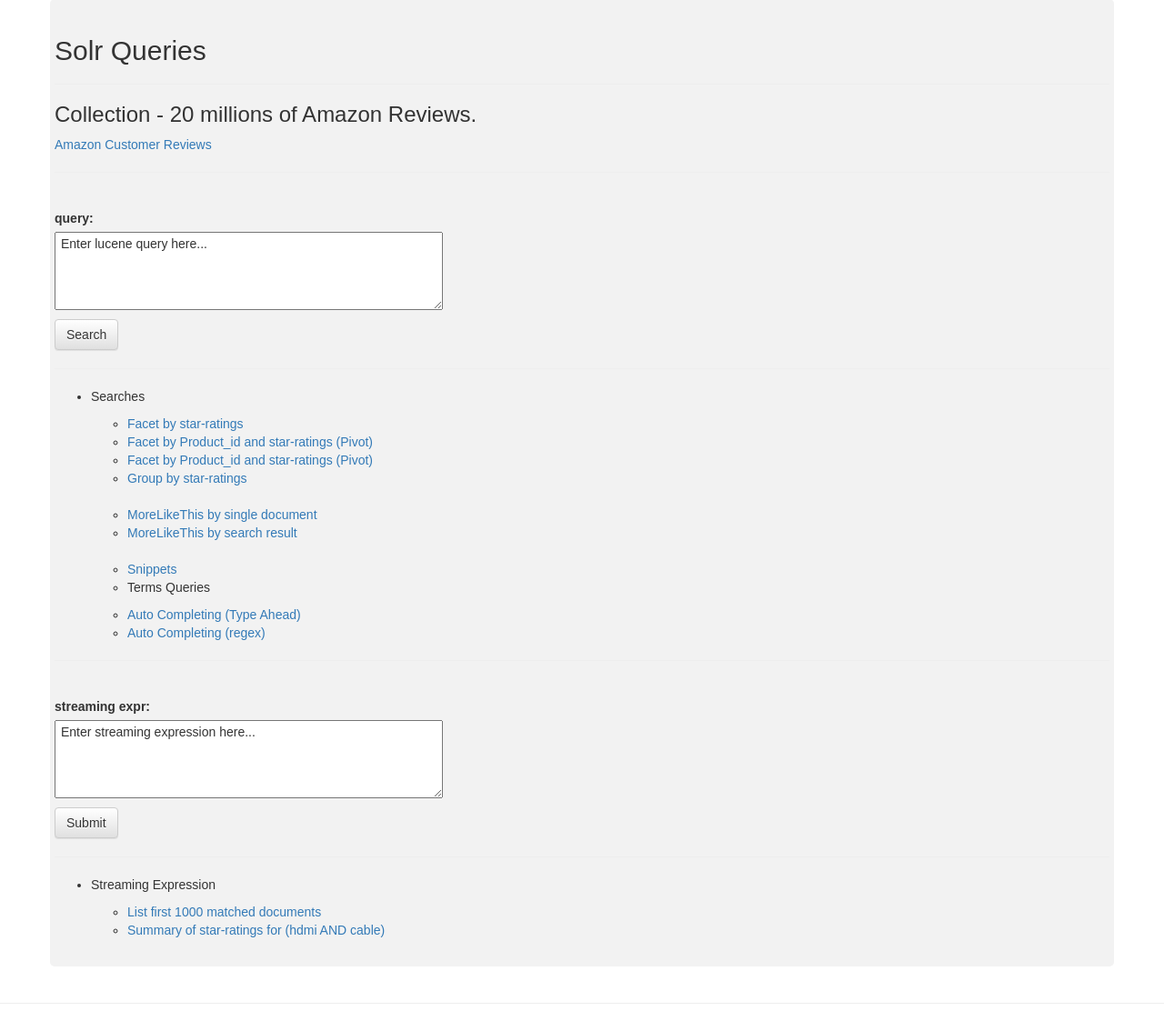
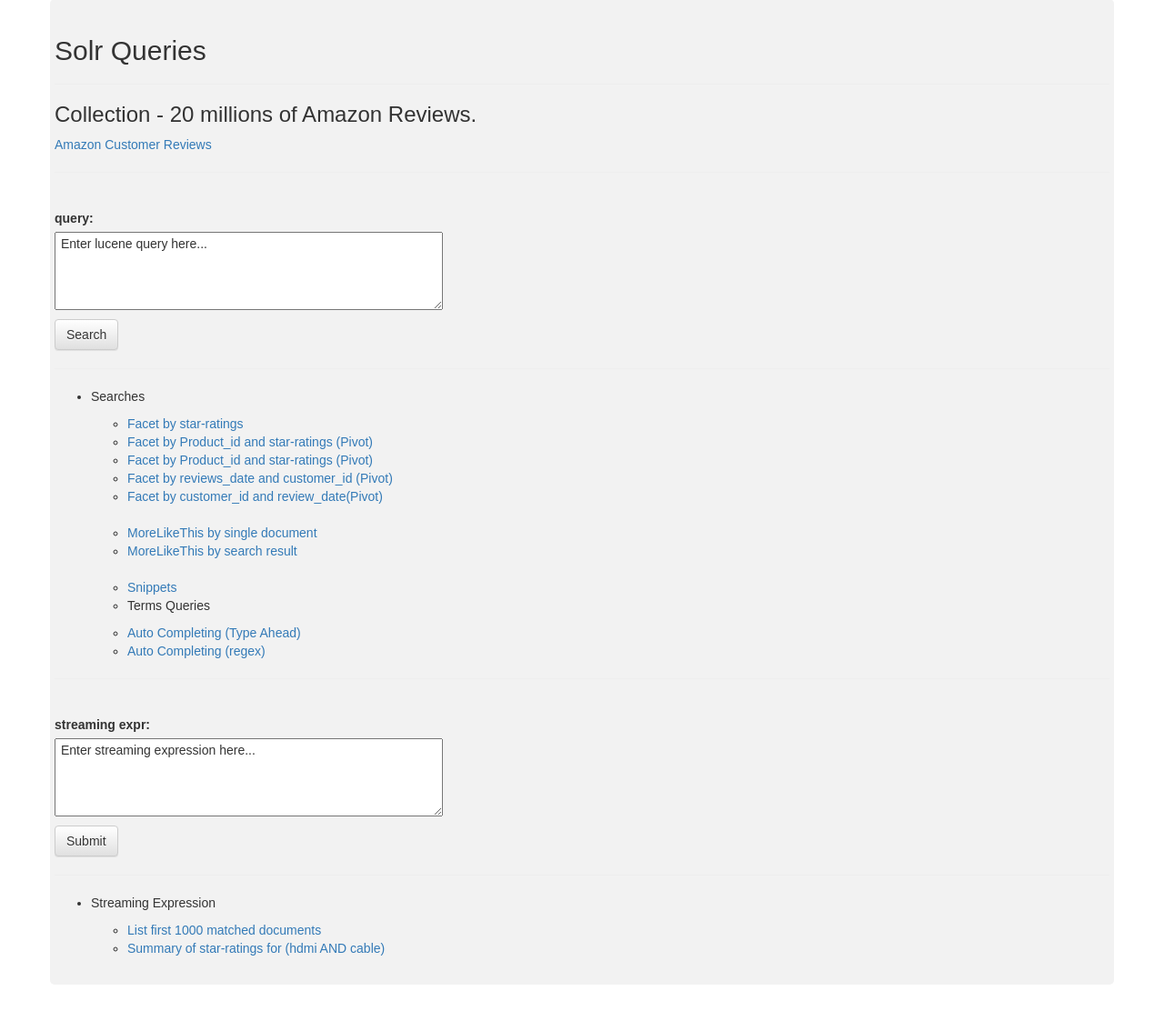
Before and after one commit to jaejoo14/awsreviewsanalysis, a Django app: template awsreviews/templates/awsreviews/search.html in a window 1280 px wide. Shown: the part 71-1194 px from the top of the page at 91% size. Run offline with Django 3.2, Linux system fonts and the light colour scheme; the template is opened without the code that fills it, so the values that code supplies are empty; some libraries are stand-ins or nearby versions.

Commit message:
adding queries

```diff
--- a/awsreviews/templates/awsreviews/search.html
+++ b/awsreviews/templates/awsreviews/search.html
@@ -24,11 +24,12 @@
                         <li><a href="/search/result?query=facet.field%3Dstar_rating%26facet%3Don%26q%3Dproduct_id%253AB001FA1NUK%26rows%3D0">Facet  by star-ratings</a>
                 </ul>
                 <ul>
-                        <li><a href="/search/result?query=q%3Dproduct_title:(hdmi%2520AND%2520cable)%26rows%3D0%26facet%3Dtrue%26facet.pivot%3Dproduct_id%2Cstar_rating%26facet.limit%3D10">Facet by Product_id and star-ratings (Pivot)</a>
-                        <li><a href="/search/result?query=q%3Dproduct_title:(hdmi%2520AND%2520cable)%26rows%3D0%26facet%3Dtrue%26facet.pivot%3Dproduct_id%2Cstar_rating%26facet.limit%3D10">Facet by Product_id and star-ratings (Pivot)</a>
+                        <li><a href="/search/result?query=q%3Dproduct_title:(hdmi%2520AND%2520cable)%26rows%3D0%26facet%3Dtrue%26facet.pivot%3Dproduct_id%2Cstar_rating%26facet.limit%3D10" target="_blank">Facet by Product_id and star-ratings (Pivot)</a>
+                        <li><a href="/search/result?query=q%3Dproduct_title:(hdmi%2520AND%2520cable)%26rows%3D0%26facet%3Dtrue%26facet.pivot%3Dproduct_id%2Cstar_rating%26facet.limit%3D10" target="_blank">Facet by Product_id and star-ratings (Pivot)</a>
                 </ul>
                 <ul>
-                        <li><a href="/search/result?query=fl%3Did%2Cstar_rating%2Cproduct_title%26q%3Dproduct_title%3A(hdmi%2520AND%2520cable)%26group%3Dtrue%26group.field%3Dstar_rating%26group.limit%3D3%26sort%3Dstar_rating%2520desc">Group by star-ratings</a>
+                        <li><a href="/search/result?query=facet.limit%3D5%26facet.pivot.mincount%3D10%26facet.pivot%3Dreview_date%252Ccustomer_id%26facet%3Don%26q%3D*%253A*%26rows%3D0" target="_blank">Facet by reviews_date and customer_id (Pivot)</a>
+                        <li><a href="/search/result?query=facet.limit%3D5%26facet.pivot.mincount%3D10%26facet.pivot%3Dcustomer_id%252Creview_date%26facet%3Don%26q%3D*%253A*%26rows%3D0" target="_blank">Facet by customer_id  and review_date(Pivot)</a>
                 </ul>
 		<br/>
                 <ul>
```
